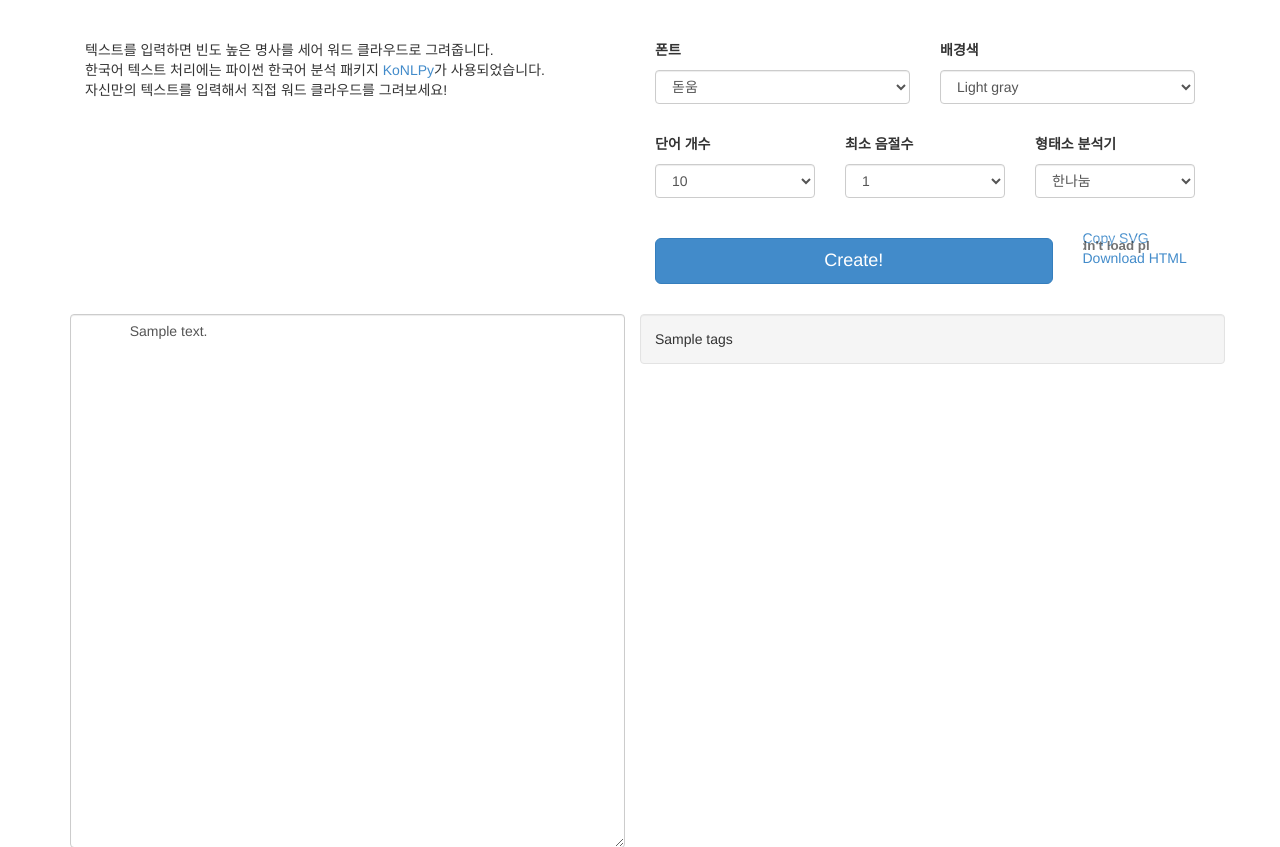
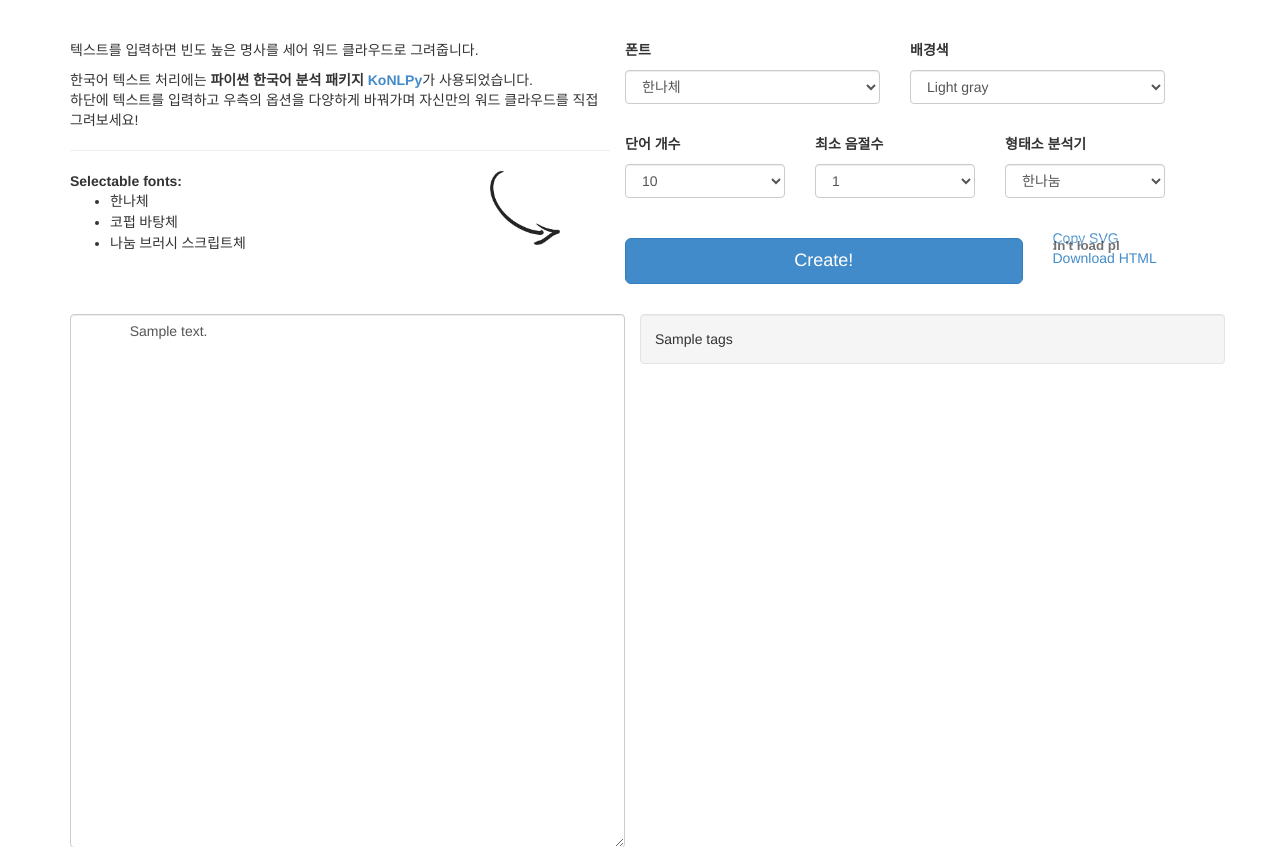
Before and after one commit to hgkim2004/docscout, a Flask app: template templates/home.html in a window 1280 px wide. Shown: the part 52-899 px from the top of the page. Run offline with Flask 2, Linux system fonts and the light colour scheme; the template is opened without the code that fills it: most values are stand-ins (such as "Sample title", 1, 10 or a date in 2020); parts of the project's set-up code (start-up, migrations or seed data) failed here and were passed over; some libraries are stand-ins or nearby versions; some web fonts are replaced.

Commit message:
Add font param

```diff
--- /dev/null
+++ b/static/css/hanna.css
@@ -0,0 +1,13 @@
+/*
+ * Hanna (Korean) http://www.google.com/fonts/earlyaccess
+ */
+@font-face {
+  font-family: 'Hanna';
+  font-style: normal;
+  font-weight: 400;
+  src: url(//fonts.gstatic.com/ea/hanna/v3/BM-HANNA.eot);
+  src: url(//fonts.gstatic.com/ea/hanna/v3/BM-HANNA.eot?#iefix) format('embedded-opentype'),
+       url(//fonts.gstatic.com/ea/hanna/v3/BM-HANNA.woff2) format('woff2'),
+       url(//fonts.gstatic.com/ea/hanna/v3/BM-HANNA.woff) format('woff'),
+       url(//fonts.gstatic.com/ea/hanna/v3/BM-HANNA.ttf) format('truetype');
+}
--- /dev/null
+++ b/static/css/kopubbatang.css
@@ -0,0 +1,33 @@
+/*
+ * KoPub Batang (Korean) http://www.google.com/fonts/earlyaccess
+ */
+@font-face {
+  font-family: 'KoPub Batang';
+  font-style: normal;
+  font-weight: 300;
+  src: url(//fonts.gstatic.com/ea/kopubbatang/v3/KoPubBatang-Light.eot);
+  src: url(//fonts.gstatic.com/ea/kopubbatang/v3/KoPubBatang-Light.eot?#iefix) format('embedded-opentype'),
+       url(//fonts.gstatic.com/ea/kopubbatang/v3/KoPubBatang-Light.woff2) format('woff2'),
+       url(//fonts.gstatic.com/ea/kopubbatang/v3/KoPubBatang-Light.woff) format('woff'),
+       url(//fonts.gstatic.com/ea/kopubbatang/v3/KoPubBatang-Light.ttf) format('truetype');
+}
+@font-face {
+  font-family: 'KoPub Batang';
+  font-style: normal;
+  font-weight: 400;
+  src: url(//fonts.gstatic.com/ea/kopubbatang/v3/KoPubBatang-Regular.eot);
+  src: url(//fonts.gstatic.com/ea/kopubbatang/v3/KoPubBatang-Regular.eot?#iefix) format('embedded-opentype'),
+       url(//fonts.gstatic.com/ea/kopubbatang/v3/KoPubBatang-Regular.woff2) format('woff2'),
+       url(//fonts.gstatic.com/ea/kopubbatang/v3/KoPubBatang-Regular.woff) format('woff'),
+       url(//fonts.gstatic.com/ea/kopubbatang/v3/KoPubBatang-Regular.ttf) format('truetype');
+}
+@font-face {
+  font-family: 'KoPub Batang';
+  font-style: normal;
+  font-weight: 700;
+  src: url(//fonts.gstatic.com/ea/kopubbatang/v3/KoPubBatang-Bold.eot);
+  src: url(//fonts.gstatic.com/ea/kopubbatang/v3/KoPubBatang-Bold.eot?#iefix) format('embedded-opentype'),
+       url(//fonts.gstatic.com/ea/kopubbatang/v3/KoPubBatang-Bold.woff2) format('woff2'),
+       url(//fonts.gstatic.com/ea/kopubbatang/v3/KoPubBatang-Bold.woff) format('woff'),
+       url(//fonts.gstatic.com/ea/kopubbatang/v3/KoPubBatang-Bold.ttf) format('truetype');
+}
--- /dev/null
+++ b/static/css/nanumbrushscript.css
@@ -0,0 +1,13 @@
+/*
+ * Nanum Brush Script (Korean) http://www.google.com/fonts/earlyaccess
+ */
+@font-face {
+  font-family: 'Nanum Brush Script';
+  font-style: normal;
+  font-weight: 400;
+  src: url(//fonts.gstatic.com/ea/nanumbrushscript/v4/NanumBrushScript-Regular.eot);
+  src: url(//fonts.gstatic.com/ea/nanumbrushscript/v4/NanumBrushScript-Regular.eot?#iefix) format('embedded-opentype'),
+       url(//fonts.gstatic.com/ea/nanumbrushscript/v4/NanumBrushScript-Regular.woff2) format('woff2'),
+       url(//fonts.gstatic.com/ea/nanumbrushscript/v4/NanumBrushScript-Regular.woff) format('woff'),
+       url(//fonts.gstatic.com/ea/nanumbrushscript/v4/NanumBrushScript-Regular.ttf) format('truetype');
+}
--- a/static/js/wordcloud.js
+++ b/static/js/wordcloud.js
@@ -14,15 +14,15 @@
         .words(data.tags)
         .padding(5)
         .rotate(function() { return ~~(Math.random() * 2) * 90; })
-        .font("Impact")
         .fontSize(function(d) { return d.size; })
         .on("end", draw)
         .start();
 
       var bgcolor = $('select[id="bgcolor"] option:selected').val();
+      var font = $('select[id="custom-font"] option:selected').val();
       var style = document.createElement('style');
       style.type = 'text/css';
-      style.innerHTML = "div#wordcloud { background-color: " + bgcolor + "; }";
+      style.innerHTML = "div#wordcloud { background-color: " + bgcolor + "; } div#wordcloud text { font-family: " + font + "; }";
       document.getElementById('wordcloud').appendChild(style);
     });
 
@@ -41,7 +41,6 @@
         .data(words)
       .enter().append("text")
         .style("font-size", function(d) { return d.size + "px"; })
-        .style("font-family", "Impact")
         .style("fill", function(d, i) { return fill(i); })
         .attr("text-anchor", "middle")
         .attr("transform", function(d) {
--- a/templates/home.html
+++ b/templates/home.html
@@ -1,17 +1,37 @@
 {% extends "layout.html" %}
 
 {% block extra_headers %}
+<link rel="stylesheet" type="text/css" href="{{ url_for('static', filename='css/hanna.css') }}">
+<link rel="stylesheet" type="text/css" href="{{ url_for('static', filename='css/kopubbatang.css') }}">
+<link rel="stylesheet" type="text/css" href="{{ url_for('static', filename='css/nanumbrushscript.css') }}">
 <script type="text/javascript" src="{{ url_for('static', filename='js/d3.v3.min.js') }}"></script>
 <script type="text/javascript" src="{{ url_for('static', filename='js/d3.layout.cloud.js') }}"></script>
+<style>
+  .hanna { font-family: hanna; }
+  .kopub-batang { font-family: kopub batang; }
+  .nanum-brush-script{ font-family: nanum brush script; }
+</style>
 {% endblock %}
 
 {% block contents %}
 <div class="intro">
     <div class="row intro">
-        <div class="col-md-6">
-        텍스트를 입력하면 빈도 높은 명사를 세어 워드 클라우드로 그려줍니다.<br>
-        한국어 텍스트 처리에는 파이썬 한국어 분석 패키지 <a href="http://konlpy.org">KoNLPy</a>가 사용되었습니다.<br>
-    자신만의 텍스트를 입력해서 직접 워드 클라우드를 그려보세요!
+        <div class="col-md-6 row">
+            <p>텍스트를 입력하면 빈도 높은 명사를 세어 워드 클라우드로 그려줍니다.</p>
+            <p>한국어 텍스트 처리에는 <b>파이썬 한국어 분석 패키지 <a href="http://konlpy.org">KoNLPy</a></b>가 사용되었습니다.<br>
+            하단에 텍스트를 입력하고 우측의 옵션을 다양하게 바꿔가며 자신만의 워드 클라우드를 직접 그려보세요!</p>
+            <hr>
+            <div class="col-md-10 row">
+                <b>Selectable fonts:</b>
+                <ul>
+                    <li><span class='hanna'>한나체</span>
+                    <li><span class='kopub-batang'>코펍 바탕체</span>
+                    <li><span class='nanum-brush-script'>나눔 브러시 스크립트체</span>
+                </ul>
+            </div>
+            <div class="col-md-2 row">
+                <img width="70px" src="{{ url_for('static', filename='images/arrow.png') }}">
+            </div>
         </div>
         <div class="col-md-6">
         {% include "options.html" %}
--- a/templates/options.html
+++ b/templates/options.html
@@ -3,8 +3,10 @@
         <div class="option">
             <p>폰트</p>
             <div class="form-group">
-                <select class="form-control">
-                    <option>돋움</option>
+                <select id="custom-font" class="form-control">
+                    <option value="hanna">한나체</option>
+                    <option value="kopub batang">코펍 바탕</option>
+                    <option value="nanum brush script">나눔 브러시 스크립트체</option>
                 </select>
             </div>
         </div>
```
Also changed, not shown: static/images/arrow.png (added), templates/default.svg.
